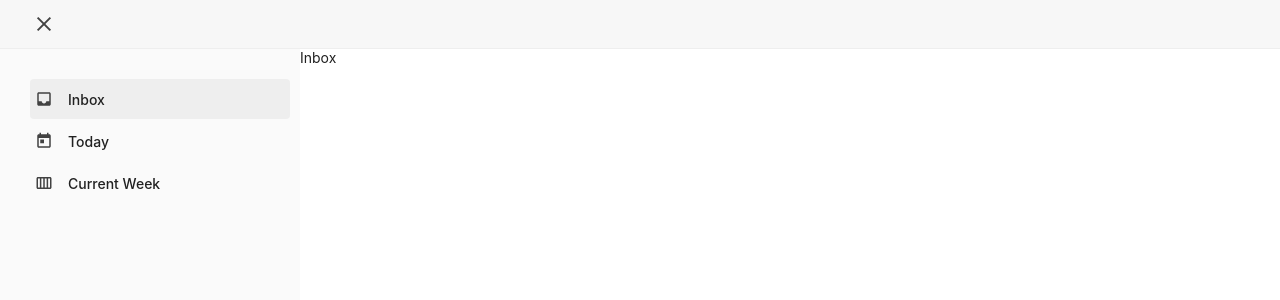
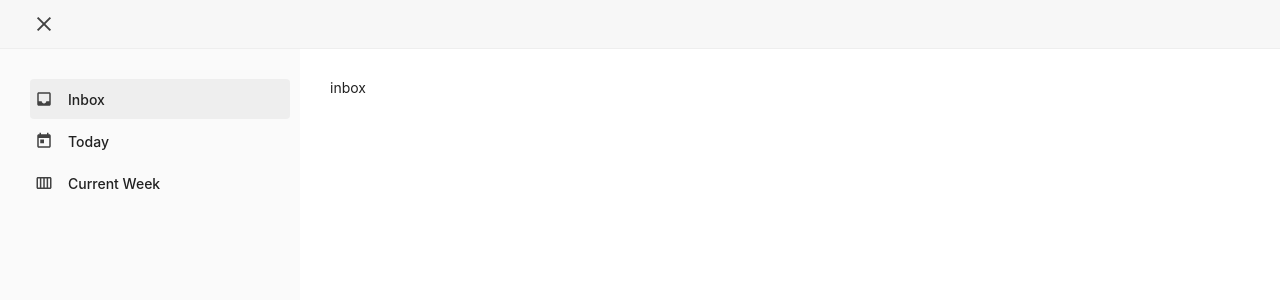
Before and after one commit to Keynotech/EngineeringProjectWeb, a React (Create React App) app: page /inbox in a window 1280 px wide. Shown: the top 300 px of the page. Built offline with nearby package versions, Linux system fonts and the light colour scheme.

Commit message:
edit and create new Layout for mainContent

```diff
--- a/src/components/layout/AppLayout.js
+++ b/src/components/layout/AppLayout.js
@@ -14,17 +14,25 @@ const Wrapper = styled.div`
 const Container = styled.div`
   display: flex;
   flex-direction: column;
+  height: 100%;
 `
 
 const Main = styled.main`
   display: flex;
-  padding: 0px 0px;
+  justify-content: center;
+  overflow-y: auto;
+
+  transition: all 0.25s cubic-bezier(0.42, 0, 1, 1);
   margin-left: 0px;
-  transition: all 0.25s cubic-bezier(0.42, 0, 1, 1);
+  padding-left: 30px;
+  padding-right: 30px;
 
   @media (max-width: 768px) {
     margin-left: 0px;
+    padding-left: 15px;
+    padding-right: 15px;
   }
+
   ${({ sidebarVisibility }) =>
     sidebarVisibility &&
     css`
--- /dev/null
+++ b/src/components/layout/MainLayout.js
@@ -0,0 +1,31 @@
+import React from "react"
+import styled from "styled-components"
+import PropTypes, { element } from "prop-types"
+
+const Wrapper = styled.div`
+  display: flex;
+  flex-direction: column;
+  align-items: center;
+  width: 100%;
+  min-height: 300px;
+`
+const Container = styled.div`
+  max-width: 1440px;
+  width: 100%;
+  padding-top: 30px;
+  padding-bottom: 120px;
+`
+
+function MainLayout({ children }) {
+  return (
+    <Wrapper>
+      <Container>{children}</Container>
+    </Wrapper>
+  )
+}
+
+MainLayout.propTypes = {
+  children: PropTypes.arrayOf(element).isRequired,
+}
+
+export default MainLayout
--- a/src/components/navigation/NavItem.js
+++ b/src/components/navigation/NavItem.js
@@ -7,9 +7,11 @@ import { hideSidebar } from "../../app/store/features/sidebarSlice"
 
 const Link = styled(NavLink)`
   transition: all 0.25s ease-in;
+
   &:hover {
     background-color: ${(props) => props.theme.tertiary};
   }
+
   &.active {
     background-color: ${(props) => props.theme.tertiary};
   }
@@ -22,6 +24,7 @@ const Icon = styled.span`
   height: 24px;
   margin-right: 5px;
   font-size: 18px;
+
   color: ${(props) => props.theme.textSecondary};
 `
 
@@ -33,7 +36,7 @@ function NavItem({ icon, name, route }) {
   const dispatch = useDispatch()
 
   const hideSidebarOnMobile = () => {
-    if (window.innerWidth < 768) {
+    if (window.innerWidth <= 768) {
       dispatch(hideSidebar())
     }
   }
--- a/src/pages/App/Inbox/Inbox.js
+++ b/src/pages/App/Inbox/Inbox.js
@@ -1,7 +1,14 @@
+/* eslint-disable no-unused-vars */
 import React from "react"
+import { useQuery } from "react-query"
+import MainLayout from "../../../components/layout/MainLayout"
 
 function Inbox() {
-  return <header>Inbox</header>
+  return (
+    <MainLayout>
+      <p>inbox</p>
+    </MainLayout>
+  )
 }
 
 export default Inbox
```
